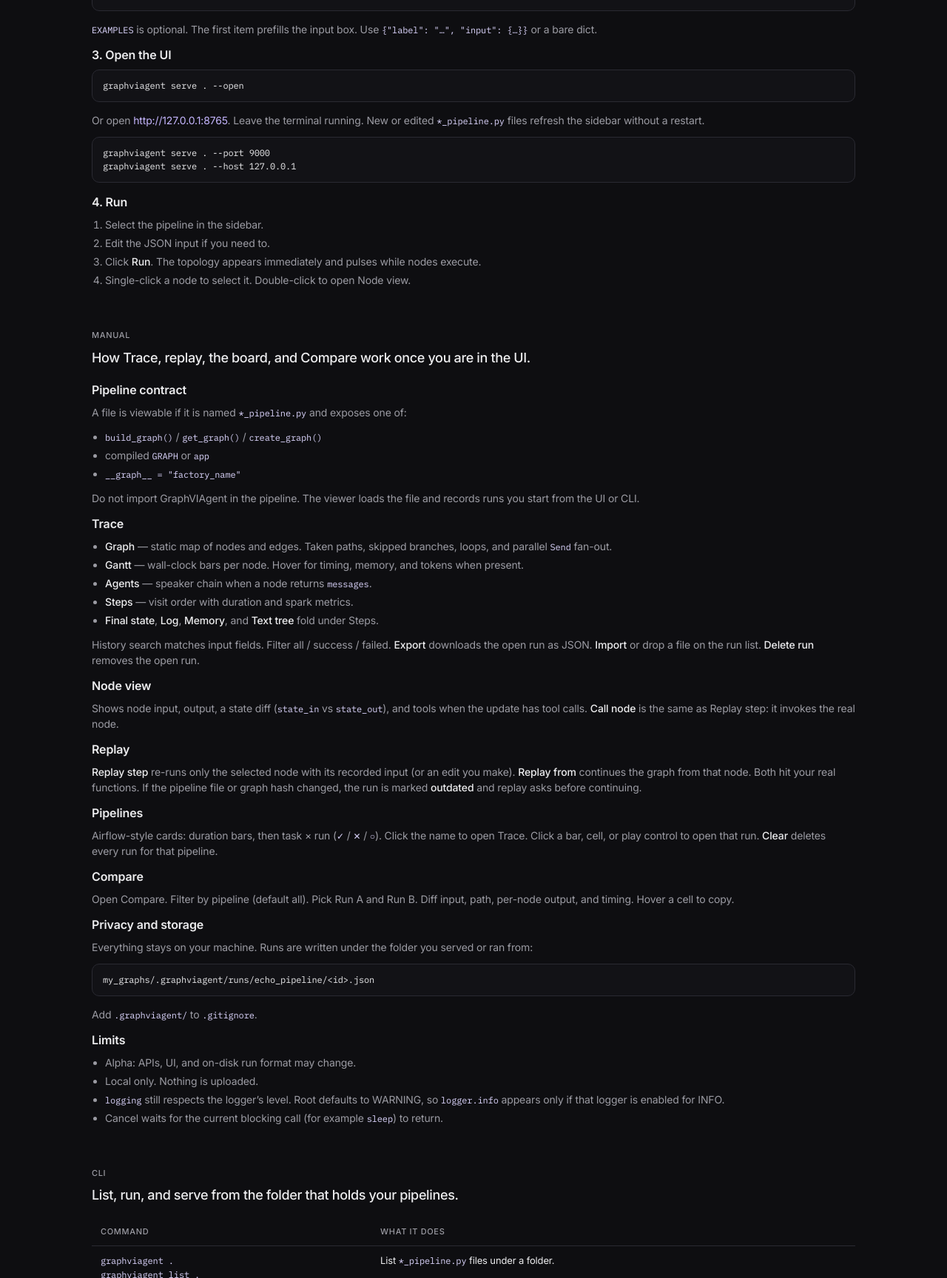
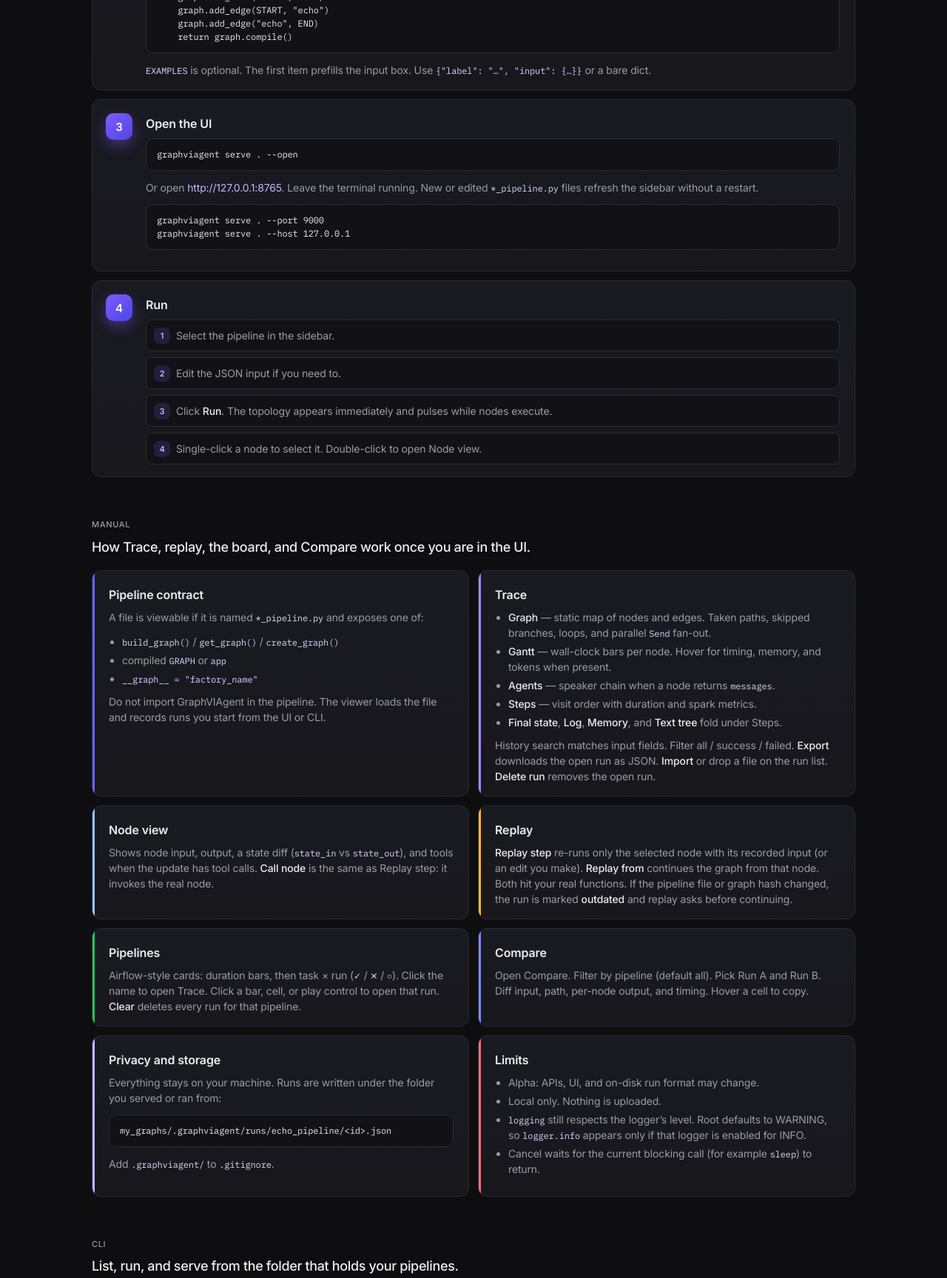
Before and after one commit to antsticky/graphviagent, a plain HTML site: page docs/index.html in a window 1280 px wide. Shown: the part 2160-3888 px from the top of the page at 74% size. Drawn offline with Linux system fonts and the light colour scheme.

Commit message:
Update Doc

```diff
--- a/docs/index.html
+++ b/docs/index.html
@@ -215,10 +215,73 @@
     .af-mark.hist { background: #c4b5fd; }
     .af-mark.state { background: #818cf8; }
     pre, .code {
-      margin: 0 0 14px; padding: 12px 14px; overflow: auto;
+      margin: 0 0 12px; padding: 12px 14px; overflow: auto;
       background: #121216; border: 1px solid var(--line); border-radius: 10px;
       font: 12px/1.5 "IBM Plex Mono", ui-monospace, monospace; color: var(--ink);
     }
+    .step-card, .topic, .cli-card {
+      background: linear-gradient(180deg, #1a1a22, #17171c);
+      border: 1px solid var(--line);
+      border-radius: 12px; padding: 18px 20px 16px; margin: 0 0 12px;
+      transition: border-color 0.15s ease, transform 0.15s ease, box-shadow 0.15s ease;
+    }
+    .step-card:hover, .topic:hover, .cli-card:hover {
+      border-color: #5b4b9e;
+      transform: translateY(-2px);
+      box-shadow: 0 12px 32px rgba(0, 0, 0, 0.28);
+    }
+    .step-card { position: relative; padding-left: 72px; }
+    .step-n {
+      position: absolute; left: 18px; top: 18px;
+      width: 36px; height: 36px; border-radius: 10px;
+      background: linear-gradient(135deg, #7c5cff, #4f46e5);
+      color: #fff;
+      font: 600 15px Inter, sans-serif;
+      display: grid; place-items: center;
+      box-shadow: 0 8px 18px rgba(124, 92, 255, 0.38);
+    }
+    .step-card h3, .topic h3 { margin: 2px 0 8px; font-size: 16px; }
+    .step-card p:last-child, .topic p:last-child { margin-bottom: 0; }
+    .run-list { display: grid; gap: 8px; margin: 0; padding: 0; list-style: none; counter-reset: run; }
+    .run-list li {
+      counter-increment: run;
+      margin: 0; padding: 10px 12px 10px 40px; border-radius: 8px;
+      background: #121216; border: 1px solid #2a2a32; color: var(--muted);
+      position: relative;
+    }
+    .run-list li::before {
+      content: counter(run);
+      position: absolute; left: 10px; top: 10px;
+      width: 22px; height: 22px; border-radius: 7px;
+      background: var(--accent-dim); color: #c4b5fd;
+      font: 600 11px Inter, sans-serif;
+      display: grid; place-items: center;
+    }
+    .run-list li strong { color: var(--ink); }
+    .topics { display: grid; grid-template-columns: repeat(2, 1fr); gap: 12px; }
+    .topic { margin: 0; position: relative; overflow: hidden; padding-left: 22px; }
+    .topic::before {
+      content: "";
+      position: absolute; left: 0; top: 0; bottom: 0; width: 3px;
+      background: #6366f1;
+    }
+    .topic:nth-child(2)::before { background: #a78bfa; }
+    .topic:nth-child(3)::before { background: #93c5fd; }
+    .topic:nth-child(4)::before { background: #fbbf24; }
+    .topic:nth-child(5)::before { background: #22c55e; }
+    .topic:nth-child(6)::before { background: #818cf8; }
+    .topic:nth-child(7)::before { background: #c4b5fd; }
+    .topic:nth-child(8)::before { background: #f07178; }
+    .topic ul { margin-bottom: 10px; }
+    .cli-grid { display: grid; gap: 12px; }
+    .cli-card { margin: 0; padding: 0; overflow: hidden; }
+    .cli-card h3 {
+      margin: 0; padding: 12px 16px;
+      background: #121216; border-bottom: 1px solid var(--line);
+      font-size: 12px; font-weight: 500;
+      font-family: "IBM Plex Mono", ui-monospace, monospace; color: #ddd6fe;
+    }
+    .cli-card p { margin: 0; padding: 14px 16px 16px; }
     table { width: 100%; border-collapse: collapse; margin: 0 0 14px; }
     th, td {
       text-align: left; padding: 10px 12px; border-bottom: 1px solid var(--line);
@@ -235,7 +298,7 @@
       display: flex; justify-content: space-between; gap: 16px; flex-wrap: wrap;
     }
     @media (max-width: 860px) {
-      .hero, .grid { grid-template-columns: 1fr; }
+      .hero, .grid, .topics { grid-template-columns: 1fr; }
       h1 { font-size: 36px; }
       .nav { display: none; }
     }
@@ -360,15 +423,19 @@
     <section id="start">
       <h2>Start</h2>
       <p class="sell">Install the package, drop a pipeline in a folder, press Run.</p>
-      <h3>1. Install</h3>
+      <article class="step-card">
+        <span class="step-n">1</span>
+        <h3>Install</h3>
         <p>Python 3.10 or newer. Use a virtualenv.</p>
         <pre>python3 -m venv .venv
 source .venv/bin/activate
 pip install -U pip
 pip install graphviagent</pre>
         <p>The package does not copy example files into your project. You add your own pipeline.</p>
-
-      <h3>2. Add a pipeline</h3>
+      </article>
+      <article class="step-card">
+        <span class="step-n">2</span>
+        <h3>Add a pipeline</h3>
         <p>The file name must end with <code>_pipeline.py</code>. Save this as <code>echo_pipeline.py</code> in an empty folder:</p>
         <pre>from typing import TypedDict
 from langgraph.graph import END, START, StateGraph
@@ -398,25 +465,32 @@
     graph.add_edge("echo", END)
     return graph.compile()</pre>
         <p><code>EXAMPLES</code> is optional. The first item prefills the input box. Use <code>{"label": "…", "input": {…}}</code> or a bare dict.</p>
-
-      <h3>3. Open the UI</h3>
+      </article>
+      <article class="step-card">
+        <span class="step-n">3</span>
+        <h3>Open the UI</h3>
         <pre>graphviagent serve . --open</pre>
         <p>Or open <a href="http://127.0.0.1:8765">http://127.0.0.1:8765</a>. Leave the terminal running. New or edited <code>*_pipeline.py</code> files refresh the sidebar without a restart.</p>
         <pre>graphviagent serve . --port 9000
 graphviagent serve . --host 127.0.0.1</pre>
-
-      <h3>4. Run</h3>
-      <ol>
+      </article>
+      <article class="step-card">
+        <span class="step-n">4</span>
+        <h3>Run</h3>
+        <ol class="run-list">
           <li>Select the pipeline in the sidebar.</li>
           <li>Edit the JSON input if you need to.</li>
           <li>Click <strong>Run</strong>. The topology appears immediately and pulses while nodes execute.</li>
           <li>Single-click a node to select it. Double-click to open Node view.</li>
         </ol>
+      </article>
     </section>
 
     <section id="manual">
       <h2>Manual</h2>
       <p class="sell">How Trace, replay, the board, and Compare work once you are in the UI.</p>
+      <div class="topics">
+        <article class="topic">
           <h3>Pipeline contract</h3>
           <p>A file is viewable if it is named <code>*_pipeline.py</code> and exposes one of:</p>
           <ul>
@@ -425,7 +499,8 @@
             <li><code>__graph__ = "factory_name"</code></li>
           </ul>
           <p>Do not import GraphVIAgent in the pipeline. The viewer loads the file and records runs you start from the UI or CLI.</p>
-
+        </article>
+        <article class="topic">
           <h3>Trace</h3>
           <ul>
             <li><strong>Graph</strong> — static map of nodes and edges. Taken paths, skipped branches, loops, and parallel <code>Send</code> fan-out.</li>
@@ -435,24 +510,30 @@
             <li><strong>Final state</strong>, <strong>Log</strong>, <strong>Memory</strong>, and <strong>Text tree</strong> fold under Steps.</li>
           </ul>
           <p>History search matches input fields. Filter all / success / failed. <strong>Export</strong> downloads the open run as JSON. <strong>Import</strong> or drop a file on the run list. <strong>Delete run</strong> removes the open run.</p>
-
+        </article>
+        <article class="topic">
           <h3>Node view</h3>
           <p>Shows node input, output, a state diff (<code>state_in</code> vs <code>state_out</code>), and tools when the update has tool calls. <strong>Call node</strong> is the same as Replay step: it invokes the real node.</p>
-
+        </article>
+        <article class="topic">
           <h3>Replay</h3>
           <p><strong>Replay step</strong> re-runs only the selected node with its recorded input (or an edit you make). <strong>Replay from</strong> continues the graph from that node. Both hit your real functions. If the pipeline file or graph hash changed, the run is marked <strong>outdated</strong> and replay asks before continuing.</p>
-
+        </article>
+        <article class="topic">
           <h3>Pipelines</h3>
           <p>Airflow-style cards: duration bars, then task × run (<code>✓</code> / <code>✕</code> / <code>○</code>). Click the name to open Trace. Click a bar, cell, or play control to open that run. <strong>Clear</strong> deletes every run for that pipeline.</p>
-
+        </article>
+        <article class="topic">
           <h3>Compare</h3>
           <p>Open Compare. Filter by pipeline (default all). Pick Run A and Run B. Diff input, path, per-node output, and timing. Hover a cell to copy.</p>
-
+        </article>
+        <article class="topic">
           <h3>Privacy and storage</h3>
           <p>Everything stays on your machine. Runs are written under the folder you served or ran from:</p>
           <pre>my_graphs/.graphviagent/runs/echo_pipeline/&lt;id&gt;.json</pre>
           <p>Add <code>.graphviagent/</code> to <code>.gitignore</code>.</p>
-
+        </article>
+        <article class="topic">
           <h3>Limits</h3>
           <ul>
             <li>Alpha: APIs, UI, and on-disk run format may change.</li>
@@ -460,31 +541,28 @@
             <li><code>logging</code> still respects the logger’s level. Root defaults to WARNING, so <code>logger.info</code> appears only if that logger is enabled for INFO.</li>
             <li>Cancel waits for the current blocking call (for example <code>sleep</code>) to return.</li>
           </ul>
+        </article>
+      </div>
     </section>
 
     <section id="cli">
       <h2>CLI</h2>
       <p class="sell">List, run, and serve from the folder that holds your pipelines.</p>
-      <table>
-        <thead>
-          <tr><th>Command</th><th>What it does</th></tr>
-        </thead>
-        <tbody>
-          <tr>
-            <td><code>graphviagent .</code><br/><code>graphviagent list .</code></td>
-            <td>List <code>*_pipeline.py</code> files under a folder.</td>
-          </tr>
-          <tr>
-            <td><code>graphviagent run echo_pipeline.py --input '{"text":"hi"}'</code></td>
-            <td>Record a run without the browser. Stored under <code>.graphviagent/</code> in the current directory. Exit status is 1 if the graph raised.</td>
-          </tr>
-          <tr>
-            <td><code>graphviagent serve .</code><br/><code>graphviagent serve . --open</code></td>
-            <td>Open the local UI (default <code>127.0.0.1:8765</code>). <code>--open</code> launches a browser. <code>--host</code> and <code>--port</code> override the bind address.</td>
-          </tr>
-        </tbody>
-      </table>
-      <p>With a clone of the repo you can also run <code>graphviagent serve examples</code> to browse the bundled pipelines (branch, loop, parallel <code>Send</code>, tools, agents, errors).</p>
+      <div class="cli-grid">
+        <article class="cli-card">
+          <h3>graphviagent .<br/>graphviagent list .</h3>
+          <p>List <code>*_pipeline.py</code> files under a folder.</p>
+        </article>
+        <article class="cli-card">
+          <h3>graphviagent run echo_pipeline.py --input '{"text":"hi"}'</h3>
+          <p>Record a run without the browser. Stored under <code>.graphviagent/</code> in the current directory. Exit status is 1 if the graph raised.</p>
+        </article>
+        <article class="cli-card">
+          <h3>graphviagent serve .<br/>graphviagent serve . --open</h3>
+          <p>Open the local UI (default <code>127.0.0.1:8765</code>). <code>--open</code> launches a browser. <code>--host</code> and <code>--port</code> override the bind address.</p>
+        </article>
+      </div>
+      <p style="margin-top:14px">With a clone of the repo you can also run <code>graphviagent serve examples</code> to browse the bundled pipelines (branch, loop, parallel <code>Send</code>, tools, agents, errors).</p>
     </section>
   </main>
 
```
Lines whose indentation alone changed are shown as unchanged.
